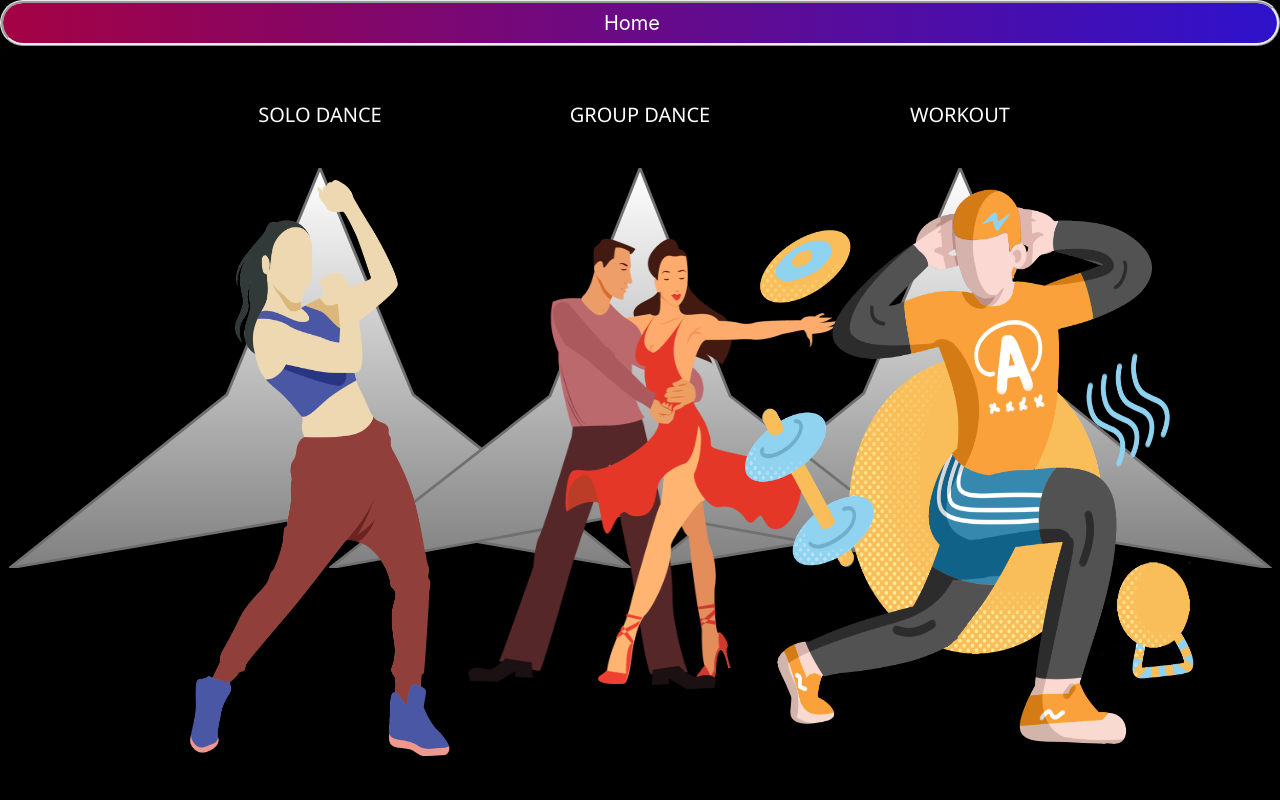
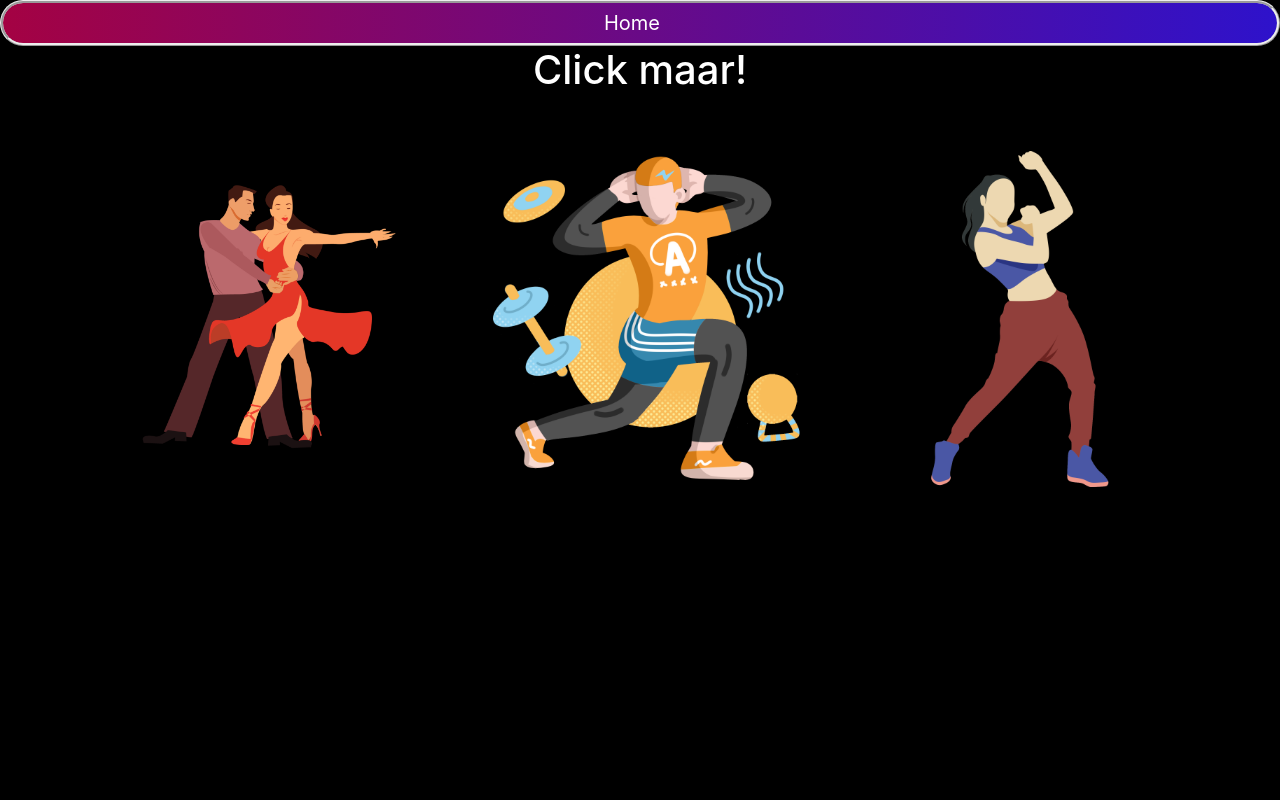
Before and after one commit to Krakert/Project-Agile-Development, a Flask app: page /beweeg in a window 1280 px wide. Run offline with Flask 2, Linux system fonts and the light colour scheme; some libraries are stand-ins or nearby versions.

Commit message:
Beweeg pagina
Beweeg pagina video implementaties. Begin fase carousel(slide show) implentatie voor het bestellen van items in de slide

```diff
--- a/webapp/static/beweegOpmaak.css
+++ b/webapp/static/beweegOpmaak.css
@@ -1,46 +1,26 @@
 
-	.Polygon_1_ca {
-		filter: drop-shadow(0px 3px 6px rgba(0, 0, 0, 0));
-		overflow: hidden;
-		position: absolute;
-		width: 50%;
-		height: 50%;
-    left: 0%;
-		top: 168px;
-		transform: matrix(1,0,0,1,0,0);
-		--web-animation: fadein 0.3s ease-in;
-		--web-action-type: page;
-		--web-action-target: Beweeg___WORKOUT.html;
-		cursor: pointer;
-	}
-	.Polygon_2_cc {
-		filter: drop-shadow(0px 3px 6px rgba(0, 0, 0, 0));
-		overflow: hidden;
-		position: absolute;
-		width: 50%;
-		height: 50%;
-    left:50%;
-		top: 168px;
-		transform: matrix(1,0,0,1,0,0);
-		--web-animation: fadein 0.3s ease-in;
-		--web-action-type: page;
-		--web-action-target: Beweeg___GROUP_DANCE.html;
-		cursor: pointer;
-	}
-	.Polygon_3_ce {
-		filter: drop-shadow(0px 3px 6px rgba(0, 0, 0, 0));
-		overflow: hidden;
-		position: absolute;
-		width: 50%;
-		height: 50%;
-    right: 25%;
-		top: 168px;
-		transform: matrix(1,0,0,1,0,0);
-		--web-animation: fadein 0.3s ease-in;
-		--web-action-type: page;
-		--web-action-target: Beweeg___SOLO_Dance.html;
-		cursor: pointer;
-	}
+h1{
+	margin-bottom: 50px !important;
+	color: white;
+}
+.play-btn{
+	width: 50px;
+	position: relative;
+	top: -50%;
+	cursor : pointer;
+	transition: 0.5s;
+	opacity: 0;
+}
+
+.col-md-4:hover .play-btn{
+	opacity: 1;
+}
+
+.modal-content{
+	background: transparent !important;
+	border: none !important;
+}
+	/*
 	#groupDancing {
     text-align:  center;
     overflow: visible;
@@ -56,7 +36,7 @@
     position: absolute;
     width: 40%;
     height: 75%;
-    left:55%;
+    left:60%;
     top: 168px;
 	}
 	#fitness {
@@ -121,4 +101,4 @@
 		font-weight: normal;
 		font-size: 20px;
 		color: rgba(255,255,255,1);
-	}
+	}*/
--- a/webapp/templates/beweeg.html
+++ b/webapp/templates/beweeg.html
@@ -15,6 +15,9 @@
     <link rel="stylesheet" type="text/css" href="{{ url_for('static', filename='beweegOpmaak.css') }}">
     <link rel="stylesheet" type="text/css" href="../static/beweegOpmaak.css">
 
+    <script src="https://code.jquery.com/jquery-3.4.1.slim.min.js"></script>
+    <script src="https://cdn.jsdelivr.net/npm/popper.js@1.16.0/dist/umd/popper.min.js"></script>
+    <script src="https://stackpath.bootstrapcdn.com/bootstrap/4.4.1/js/bootstrap.min.js"></script>
 
     <!-- if else statement maak je aan door de '% tekens'-->
     {% if title %}
@@ -33,42 +36,61 @@
         </div>
   </div>
 </div>
-	<svg class="Polygon_1_ca" viewBox="0 0 225 145">
-		<linearGradient id="Polygon_1_ca" spreadMethod="pad" x1="0.5" x2="0.5" y1="0" y2="1">
-			<stop offset="0" stop-color="#fff" stop-opacity="1"></stop>
-			<stop offset="1" stop-color="#808080" stop-opacity="1"></stop>
-		</linearGradient>
-		<path fill="url(#Polygon_1_ca)" stroke="rgba(112,112,112,1)" stroke-width="1px" stroke-linejoin="miter" stroke-linecap="butt" stroke-miterlimit="4" shape-rendering="auto" onclick="application.goToTargetView(event)" id="Polygon_1_ca" d="M 112.4999847412109 0 L 146.25 82.16666412353516 L 225 145 L 112.5 125.6666564941406 L 0 145 L 78.75 82.16666412353516 Z">
-		</path>
-	</svg>
-	<svg class="Polygon_2_cc" viewBox="0 0 225 145">
-		<linearGradient id="Polygon_2_cc" spreadMethod="pad" x1="0.5" x2="0.5" y1="0" y2="1">
-			<stop offset="0" stop-color="#fff" stop-opacity="1"></stop>
-			<stop offset="1" stop-color="#808080" stop-opacity="1"></stop>
-		</linearGradient>
-		<path fill="url(#Polygon_2_cc)" stroke="rgba(112,112,112,1)" stroke-width="1px" stroke-linejoin="miter" stroke-linecap="butt" stroke-miterlimit="4" shape-rendering="auto" onclick="application.goToTargetView(event)" id="Polygon_2_cc" d="M 112.4999847412109 0 L 147.3749847412109 81.68333435058594 L 225 145 L 112.5 126.6333236694336 L 0 145 L 77.625 81.68333435058594 Z">
-		</path>
-	</svg>
-	<svg class="Polygon_3_ce" viewBox="0 0 225 145">
-		<linearGradient id="Polygon_3_ce" spreadMethod="pad" x1="0.5" x2="0.5" y1="0" y2="1">
-			<stop offset="0" stop-color="#fff" stop-opacity="1"></stop>
-			<stop offset="1" stop-color="#808080" stop-opacity="1"></stop>
-		</linearGradient>
-		<path fill="url(#Polygon_3_ce)" stroke="rgba(112,112,112,1)" stroke-width="1px" stroke-linejoin="miter" stroke-linecap="butt" stroke-miterlimit="4" shape-rendering="auto" onclick="application.goToTargetView(event)" id="Polygon_3_ce" d="M 112.4999847412109 0 L 145.1249847412109 82.65000152587891 L 225 145 L 112.5 124.6999893188477 L 0 145 L 79.875 82.65000152587891 Z">
-		</path>
-	</svg>
-	<img id="groupDancing" src="img/group_dance.png" srcset="static\img\group_dance.png 1x, static\img\group_dance@2x.png 2x"/>
-	<img id="exercise" src="img/workout.png" srcset="static\img\workout.png 1x, static\img\workout@2x.png 2x">
-  <!--img id ="exercise" src="static\img/workout.png"-->
-	<img id="fitness" src="static/img/solo_dance.png" srcset="static\img\solo_dance.png 1x, static\img\solo_dance.png@2x.png 2x">
-	<div onclick="application.goToTargetView(event)" id="SOLO_DANCE">
-		<span>SOLO DANCE</span>
+<div class="container text-center">
+  <h1>Click maar!</h1>
+  <div class="row">
+    <div class="col-md-4">
+    	<img id="groupDancing" class="img-fluid" src="img/group_dance.png" srcset="static\img\group_dance.png 1x, static\img\group_dance@2x.png 2x">
+      <img class="play-btn" src="static/img/play.png" srcset="static\img\play.png 1x, static\img\play@2x.png 2x" data-toggle="modal" data-target="#playVideoGroupDance">
     </div>
-	<div onclick="application.goToTargetView(event)" id="GROUP_DANCE">
-		<span>GROUP DANCE</span>
+
+    <div class="col-md-4">
+    	<img id="exercise" class="img-fluid" src="img/workout.png" srcset="static\img\workout.png 1x, static\img\workout@2x.png 2x">
+      <img class="play-btn" src="static/img/play.png" srcset="static\img\play.png 1x, static\img\play@2x.png 2x" data-toggle="modal" data-target="#playVideoExercise">
     </div>
-	<div onclick="application.goToTargetView(event)" id="WORKOUT">
-		<span>WORKOUT</span>
+
+    <div class="col-md-4">
+      <img id="fitness" class="img-fluid" src="static/img/solo_dance.png" srcset="static\img\solo_dance.png 1x, static\img\solo_dance.png@2x.png 2x">
+      <img class="play-btn" src="static/img/play.png" srcset="static\img\play.png 1x, static\img\play@2x.png 2x" data-toggle="modal" data-target="#playVideoSoloDance">
+    </div>
+  </div>
+
+<!-- Modal = popup -->
+<div class="modal fade" id="playVideoGroupDance">
+  <div class="modal-dialog modal-dialog-centered" role="document">
+    <div class="modal-content">
+      <div class="modal-body">
+        <video width="100%" controls>
+          <source  src="static/videos/groupDance.mp4" type="video/mp4">
+        </video>
+      </div>
+    </div>
+  </div>
+</div>
+
+<div class="modal fade" id="playVideoExercise">
+  <div class="modal-dialog modal-dialog-centered" role="document">
+    <div class="modal-content">
+      <div class="modal-body">
+        <video width="100%" controls>
+          <source  src="static/videos/exercise.mp4" type="video/mp4">
+        </video>
+      </div>
+    </div>
+  </div>
+</div>
+
+<div class="modal fade" id="playVideoSoloDance">
+  <div class="modal-dialog modal-dialog-centered" role="document">
+    <div class="modal-content">
+      <div class="modal-body">
+        <video width="100%" controls>
+          <source  src="static/videos/soloDance.mp4" type="video/mp4">
+        </video>
+      </div>
+    </div>
+  </div>
+</div>
 </div>
 </body>
 </html>
```
Also changed, not shown: webapp/templates/bestel.html (+7 -2 lines), webapp/static/img/play.png (added), 3 other files. Lines whose indentation alone changed are shown as unchanged.
